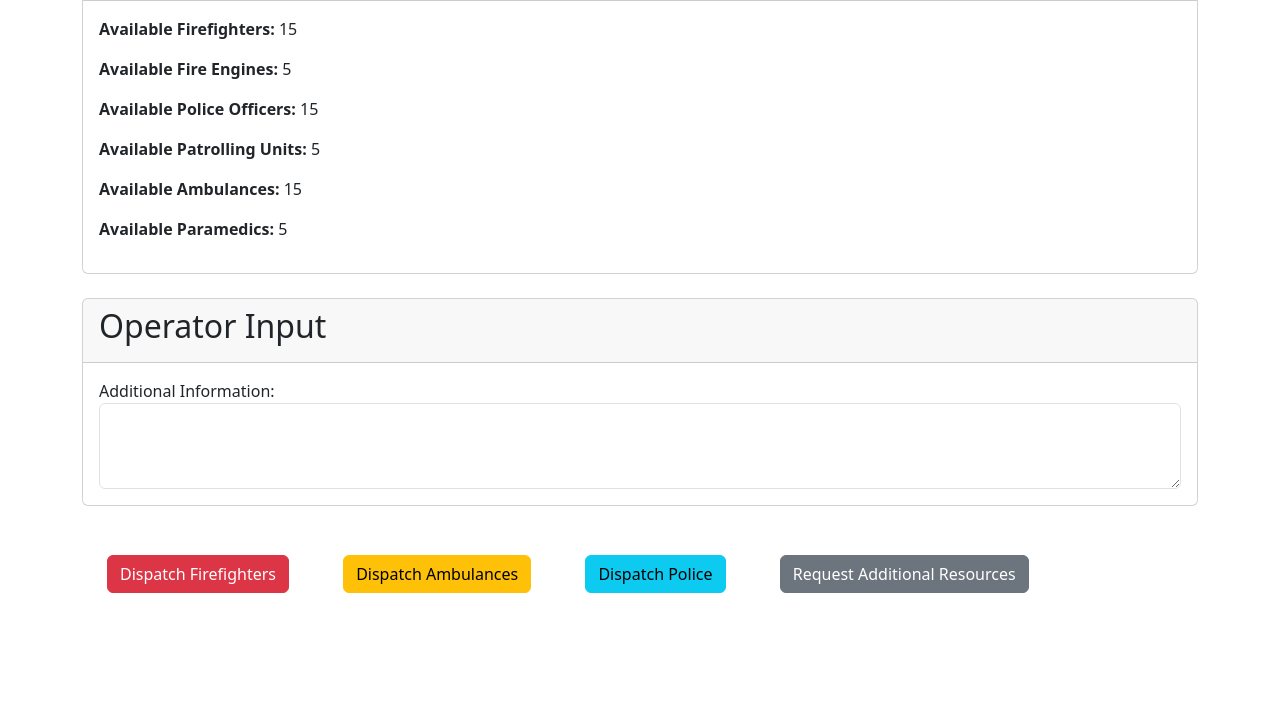
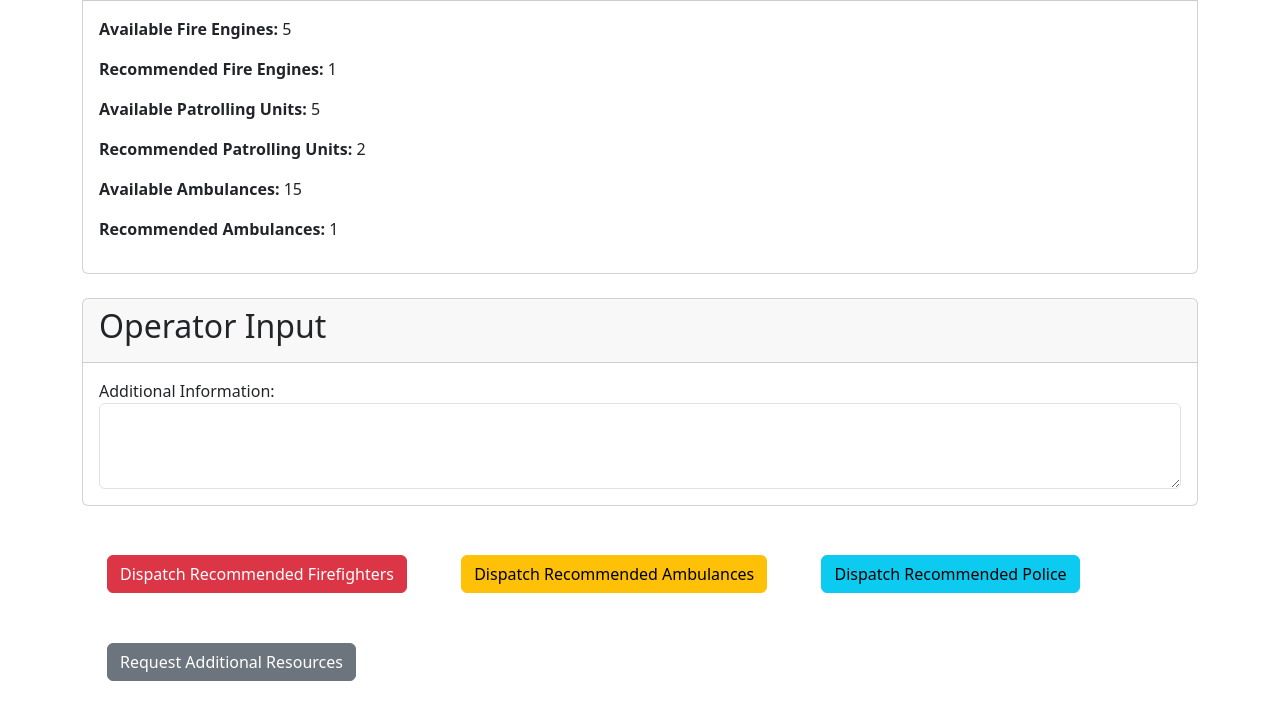
Before and after one commit to AlanDorn/Megahack2024, a plain HTML site: page MEGAHACKUI/OperatorView/index.html in a window 1280 px wide. Shown: the part 572-1278 px from the top of the page. Before the commit the page ends 1190 px from the top, so only its background shows below. Drawn offline with nearby package versions, Linux system fonts and the light colour scheme.

Commit message:
Update index.html

```diff
--- a/MEGAHACKUI/OperatorView/index.html
+++ b/MEGAHACKUI/OperatorView/index.html
@@ -57,12 +57,12 @@
             </div>
             <div class="card-body">
                 <!-- Display resource allocation insights here -->
-                <p><strong>Available Firefighters:</strong> 15</p>
                 <p><strong>Available Fire Engines:</strong> 5</p>
-                <p><strong>Available Police Officers:</strong> 15</p>
+                <p><strong>Recommended Fire Engines:</strong> 1</p>
                 <p><strong>Available Patrolling Units:</strong> 5</p>
+                <p><strong>Recommended Patrolling Units:</strong> 2</p>
                 <p><strong>Available Ambulances:</strong> 15</p>
-                <p><strong>Available Paramedics:</strong> 5</p>
+                <p><strong>Recommended Ambulances:</strong> 1</p>
                 <!-- Add more resource allocation insights as needed -->
             </div>
         </div>
@@ -85,9 +85,9 @@
 
         <!-- Action Buttons Section -->
         <div class="mt-4">
-            <button id="dispatchFirefighters" class="btn btn-danger mr-2">Dispatch Firefighters</button>
-            <button id="dispatchAmbulances" class="btn btn-warning mr-2">Dispatch Ambulances</button>
-            <button id="dispatchPolice" class="btn btn-info mr-2">Dispatch Police</button>
+            <button id="dispatchFirefighters" class="btn btn-danger mr-2">Dispatch Recommended Firefighters</button>
+            <button id="dispatchAmbulances" class="btn btn-warning mr-2">Dispatch Recommended Ambulances</button>
+            <button id="dispatchPolice" class="btn btn-info mr-2">Dispatch Recommended Police</button>
             <button id="requestResources" class="btn btn-secondary mr-2">Request Additional Resources</button>
         </div>
     </div>
```
